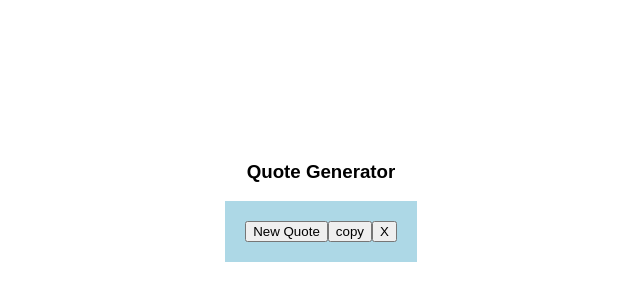
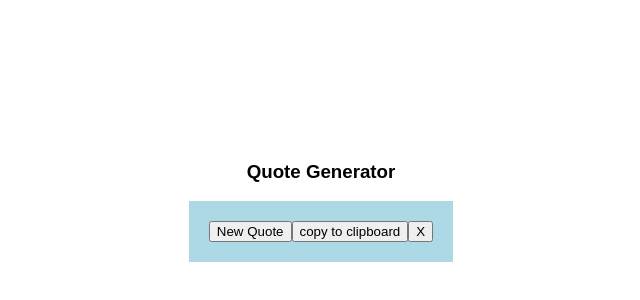
Before and after one commit to piyush-gif/Quote-generator, a React (Vite) app: page / in a window 1280 px wide. Shown: the part 118-418 px from the top of the page, without its empty margins (319-959 px from the left). Built offline with nearby package versions, Linux system fonts and the light colour scheme.

Commit message:
add copy to clipboard

```diff
--- a/src/App.jsx
+++ b/src/App.jsx
@@ -30,6 +30,19 @@ function App() {
       setLoading(false);
     })
   }
+  const handleCopy = () => {
+    if (!quote) return;
+
+    const textToCopy = `${quote.text} - ${quote.author}`;
+
+    navigator.clipboard.writeText(textToCopy)
+    .then(() => {
+      alert('Quote copid to clipboard');
+    })
+    .catch((err) => {
+      console.log(err);
+    })
+  }
   return (
     <div className="quote-container">
       <h3>Quote Generator</h3>
@@ -38,7 +51,7 @@ function App() {
         {error && <p> something went wrong</p>}
         {quote && <p>{quote.text} - {quote.author}</p>}
         <button onClick={handleQuote}>New Quote</button>
-        <button>copy</button>
+        <button onClick={handleCopy}>copy to clipboard</button>
         <button>X</button>
       </div>
     </div>
```
